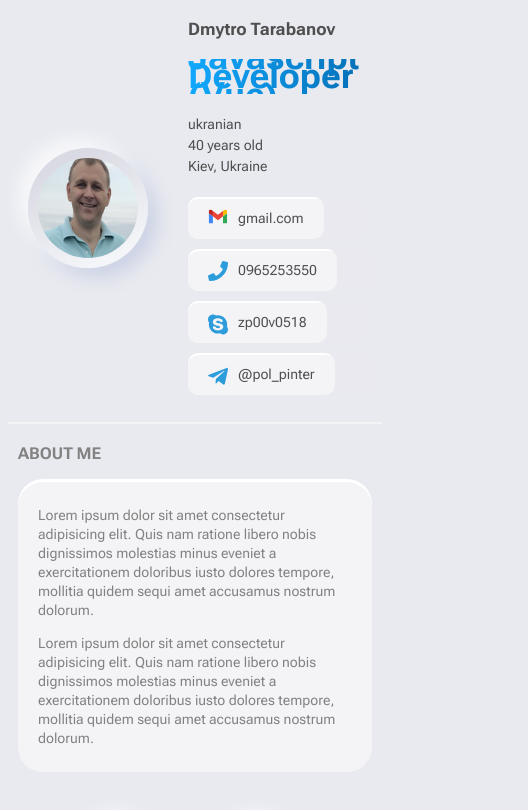
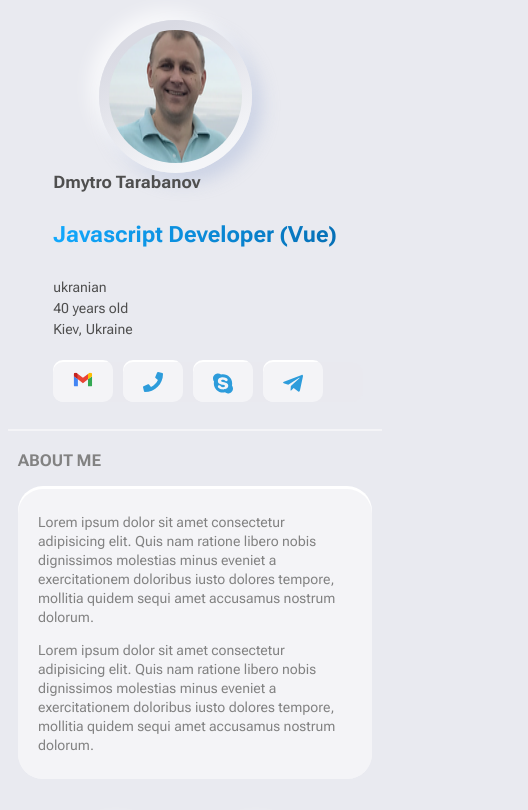
Before and after one commit to zp00v0518/cv-neo, a Vue app: page / in a window 390 px wide. Shown: the top 810 px of the page, 528 px wide, since content can reach past the window. Built offline with nearby package versions, Linux system fonts and the light colour scheme.

Commit message:
media queries for header

```diff
--- a/src/components/moleculs/CardCv/CardCv.vue
+++ b/src/components/moleculs/CardCv/CardCv.vue
@@ -57,7 +57,7 @@ export default {
 <style>
 .card {
   display: grid;
-  grid-template-columns: 85px minmax(25%, 35%) minmax(35%, 60%);
+  grid-template-columns: 130px minmax(25%, 35%) minmax(35%, 60%);
   column-gap: var(--padding-double);
   padding: var(--padding-double);
   color: var(--txt-primary-color-light);
@@ -98,7 +98,7 @@ export default {
 
 @media (max-width: 1020px) {
   .card {
-    grid-template-columns: 85px minmax(300px, max-content);
+    grid-template-columns: 130px minmax(300px, max-content);
   }
   .card__item--descr {
     margin-block-start: var(--padding);
--- a/src/components/moleculs/ContactsCv/ContactsCv.vue
+++ b/src/components/moleculs/ContactsCv/ContactsCv.vue
@@ -29,7 +29,11 @@ export default {
         {icon: 'gmail', href: 'gmail.com', title: 'gmail.com'},
         {icon: 'phone', href: 'tel:+380965253550', title: '0965253550'},
         {icon: 'skype', href: 'skype:zp00v0518', title: 'zp00v0518'},
-        {icon: 'telegram', href: 'https://t.me/pol_pinter', title: '@pol_pinter'}
+        {
+          icon: 'telegram',
+          href: 'https://t.me/pol_pinter',
+          title: '@pol_pinter'
+        }
       ]
     }
   }
@@ -45,4 +49,10 @@ export default {
 .contacts .badge-btn__icon {
   color: #2d9cdb;
 }
+
+@media (max-width: 560px) {
+  .contacts .badge-btn--wrap > span {
+    display: none;
+  }
+}
 </style>
--- a/src/components/organism/HeaderCv/HeaderCv.vue
+++ b/src/components/organism/HeaderCv/HeaderCv.vue
@@ -56,12 +56,13 @@ export default {
 }
 
 .header-cv__body--position {
+  --txt-size: 2.5rem;
+  display: flex;
+  align-items: center;
   margin-block-start: var(--padding-double);
   margin-block-end: var(--padding-double);
-  height: 2.5rem;
-  display: flex;
-  align-items: center;
-  font-size: 2.5rem;
+  height: var(--txt-size);
+  font-size: var(--txt-size);
   background: linear-gradient(90deg, #11a8fd 0.54%, #005696 145.61%);
   -webkit-background-clip: text;
   -webkit-text-fill-color: transparent;
@@ -71,4 +72,22 @@ export default {
   line-height: 150%;
   margin-block-end: var(--padding-double);
 }
+
+@media (max-width: 700px) {
+  .header-cv__body--position {
+    --txt-size: 1.6rem
+  }
+}
+@media (max-width: 550px) {
+  .header-cv__body--position {
+    height: calc(var(--txt-size) * 2);
+    line-height: var(--txt-size);
+  }
+}
+
+@media (max-width: 460px) {
+  .header-cv {
+    flex-direction: column;
+  }
+}
 </style>
```
